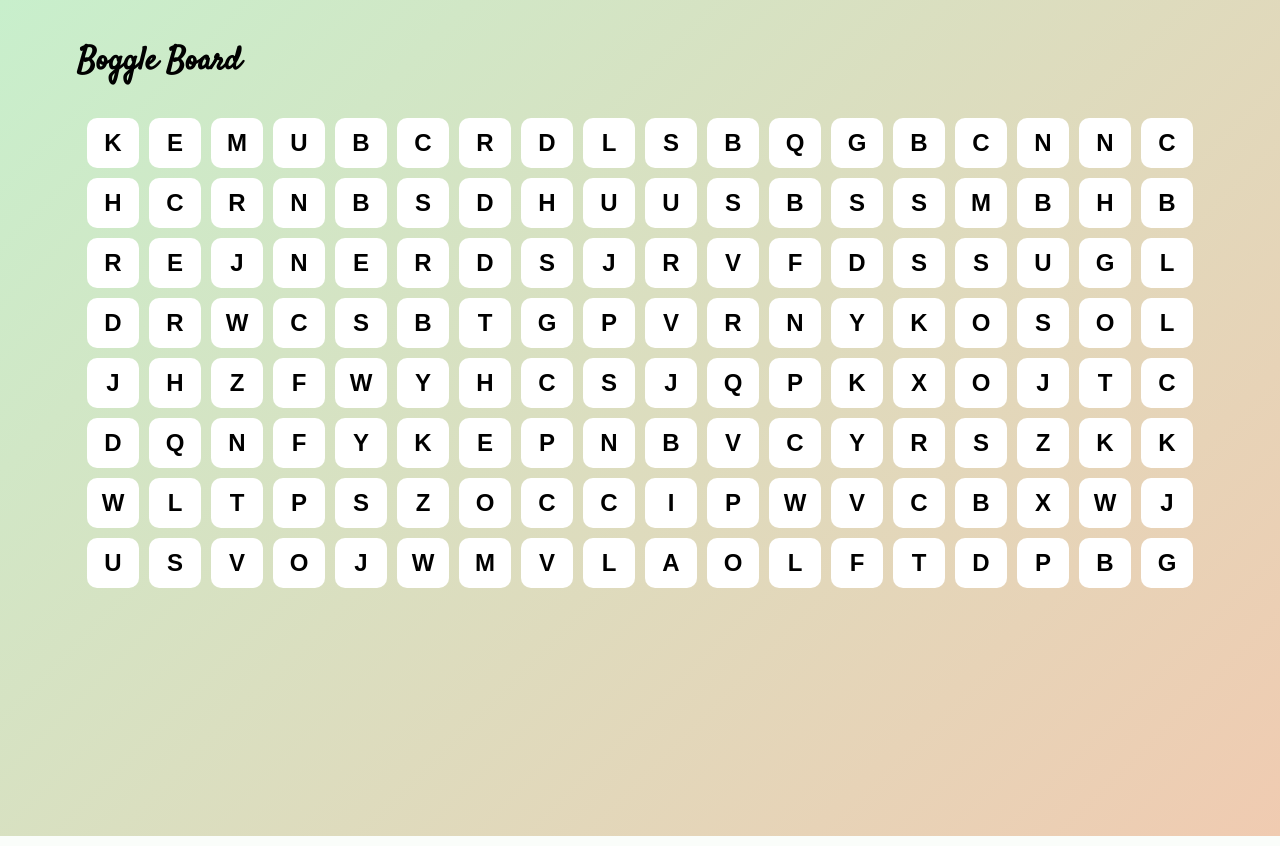
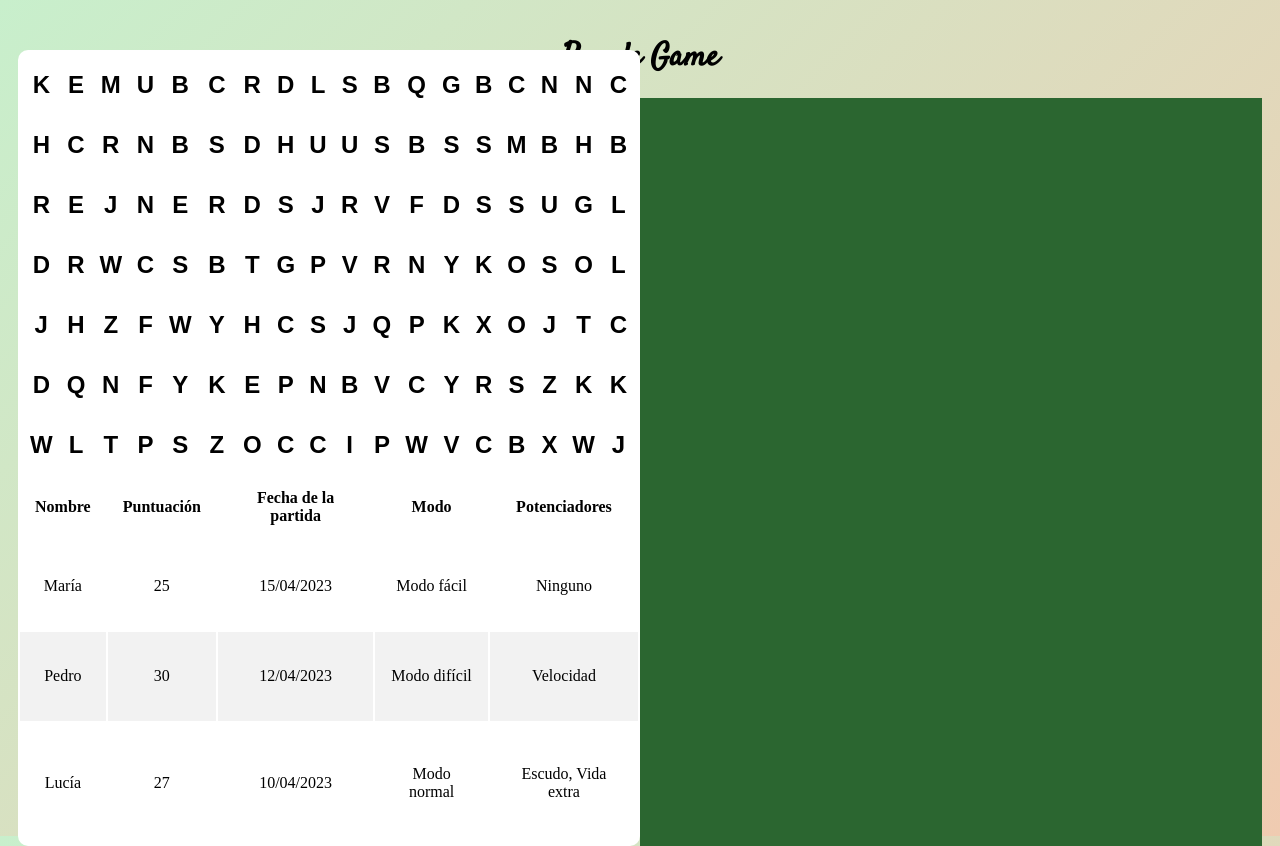
Before and after one commit to iso11ml/BOGGLE, a Django app: page /game/ in a window 1280 px wide. Run offline with Django 4.2, Linux system fonts and the light colour scheme.

Commit message:
add_ avances

```diff
--- a/BASE/TEMPLATES/BASE/game.html
+++ b/BASE/TEMPLATES/BASE/game.html
@@ -6,14 +6,17 @@
 
 </head>
 <body>
-<div class = "genral-container" >
+<div class = "general-container" >
     <!-- Contenedor 1 -->
     <div class = "title-container">
-        <h1>Boggle Board</h1>
+        <h1>Boggle Game</h1>
     </div>
     <!-- Contenedor 2 -->
-     <div class = "general-container">
-        <!-- Tablero -->
+     <div class = "body-general-container">
+    <!-- Columna 1 donde está el tablero -->
+        <div class = "right-column">
+            <!-- Fila 1-->
+            <div class = "row-up">
                 <table class="boggle-board">
                     {% for row in board %}
                         <tr>
@@ -24,6 +27,57 @@
                     {% endfor %}
                 </table>
             </div>
+
+            <div class = "row-down">
+                <table class = "score">
+                    <thead>
+                      <tr>
+                        <th>Nombre</th>
+                        <th>Puntuación</th>
+                        <th>Fecha de la partida</th>
+                        <th>Modo</th>
+                        <th>Potenciadores</th>
+                      </tr>
+                    </thead>
+                    <tbody>
+                        <tr>
+                            <td>María</td>
+                            <td>25</td>
+                            <td>15/04/2023</td>
+                            <td>Modo fácil</td>
+                            <td>Ninguno</td>
+                          </tr>
+
+                          <tr>
+                            <td>Pedro</td>
+                            <td>30</td>
+                            <td>12/04/2023</td>
+                            <td>Modo difícil</td>
+                            <td>Velocidad</td>
+                          </tr>
+
+                          <tr>
+                            <td>Lucía</td>
+                            <td>27</td>
+                            <td>10/04/2023</td>
+                            <td>Modo normal</td>
+                            <td>Escudo, Vida extra</td>
+                          </tr>
+                    </tbody>
+                  </table>
+            </div>
+
+            <!-- Fila 2-->
+
+
+
+        </div>
+        <!-- Columna 2 donde está el la tabla de puntuacion tiempo -->
+        <div class = "left-column">
+
+        </div>
+
+    </div>
 </div>
 
 
--- a/BASE/views.py
+++ b/BASE/views.py
@@ -10,3 +10,110 @@ def home(request):
 def boggle_board(request):
     board = [[random.choice('ABCDEFGHIJKLMNOPQRSTUVWXYZ') for j in range(18)] for i in range(8)]
     return render(request, 'BASE/game.html', {'board': board})
+
+# Trie
+
+
+class NodoTrie:
+    def __init__(self):
+        self.children = {}
+        self.final_de_palabra = False
+
+
+# class Trie:
+#     def __init__(self):
+#         self.root = NodoTrie()
+
+#     def Insert(self, word):
+#         nodo_actual = self.root
+#         for char in word:
+#             if char not in nodo_actual.children:
+#                 nodo_actual.children[char] = NodoTrie()
+#             nodo_actual = nodo_actual.children[char]
+#         nodo_actual.final_de_palabra = True
+
+#     def Delete(self, word):
+#         def eliminate_aux(node, word, depth):
+#             if depth == len(word):
+#                 node.final_de_palabra = False
+#                 return len(node.children) == 0
+#             char = word[depth]
+#             if char not in node.children:
+#                 return False
+#             eliminar_nodo_actual = eliminate_aux(node.children[char], word, depth + 1)
+#             if eliminar_nodo_actual:
+#                 del node.children[char]
+#             return len(node.children) == 0 and not node.final_de_palabra
+
+#         eliminate_aux(self.root, word, 0)
+
+#     def Search(self, word):
+#         nodo_actual = self.root
+#         for char in word:
+#             if char not in nodo_actual.children:
+#                 return False
+#             nodo_actual = nodo_actual.children[char]
+#         return nodo_actual.final_de_palabra
+
+#     def Autocomplete(self, prefijo):
+#         def funcion_aux(node, path):
+#             if node.final_de_palabra:
+#                 sugerencia.append("".join(path))
+#             for char, child_node in node.children.items():
+#                 path.append(char)
+#                 funcion_aux(child_node, path)
+#                 path.pop()
+#         sugerencia = []
+#         nodo_actual = self.root
+#         for char in prefijo:
+#             if char not in nodo_actual.children:
+#                 return sugerencia
+#             nodo_actual = nodo_actual.children[char]
+#         funcion_aux(nodo_actual, list(prefijo))
+#         return [suggestion[len(prefijo):] for suggestion in sugerencia]
+
+# # Para cargar el banco de palabras es necesario que el archivo este en la misma ruta que el código
+# # Se recomienda que tenga el mismo nombre '348713_BANCO_PALABRAS.txt'
+#     def Insertar_archivo(self):
+#         with open('348713_BANCO_PALABRAS.txt', 'r') as f:
+#             for line in f:
+#                 word = line.strip()
+#                 self.Insert(word)
+
+# bandera = -1;
+# trie = Trie()
+# trie.Insertar_archivo()
+
+#while(bandera == -1):
+#     opcion = int(input('Opción:\n1.- Buscar\n2.- Insertar\n3.- Eliminar\n4.- Autoacompletar\n5.- Salir\n'))
+#     if opcion == 1:
+#         palabra = input('Ingresa la palabra que deseas buscar: ')
+#         resultado = trie.Search(palabra)
+#         if resultado == False:
+#             print('\nLa palabra no existe\n')
+#         else:
+#             print(f'\nLa palabra si existe\n')
+#     elif opcion == 2:
+#         palabra = input('Ingrese la palabra: ')
+#         resultado = trie.Search(palabra)
+#         if resultado == False:
+#             trie.Insert(palabra)
+#             print('\nPalabra insertada correctamente\n')
+#         else:
+#             print('\nLa palabra ya se encuentra en el Trie\n')
+#     elif opcion == 3:
+#         palabra = input('Ingrese la palabra que desea eliminar: ')
+#         resultado = trie.Search(palabra)
+#         if resultado == False:
+#             print('\nLa palabra no existe\n')
+#         else:
+#             resultado = trie.Delete(palabra)
+#             print(f'\nLa palabra ha sido eliminada\n')
+#     elif opcion == 4:
+#         prefijo = input('Ingresa el prefijo: ')
+#         resultado = trie.Autocomplete(prefijo)
+#         print("El resultado de la busqueda es:\n")
+#         print(resultado)
+#     elif opcion == 5:
+#         bandera = 1
+        print('Hasta luego!')
--- a/static/styles/table.css
+++ b/static/styles/table.css
@@ -3,23 +3,84 @@
 h1{
     font-family: 'Satisfy', cursive;
 }
-
 body{
-    display: grid;
-    height: 100vh;
-    place-items: center;
-    place-content: center;
   padding: 10px;
   background: linear-gradient(135deg, #c8efcc, #f0cbb1);
-    grid-template-rows: 1fr 6fr;
+}
+
+.general-container{
+  height: 100vh;
+  width: 100%;
+  display: flex;
+  flex-direction: column;
+}
+
+.title-container{
+  height: 10vh;
+  /* background-color: aquamarine; */
+  display: flex;
+  align-items: center;
+  justify-content: center;
+}
+
+.body-general-container{
+  /* background-color:#000000 ; */
+  flex-grow: 1;
+  display: flex;
+}
+.left-column {
+
+  width: 50%;
+  height: 100%;
+  background-color: #2b6630;
+  /* display: flex;
+  flex-direction: column;
+  align-items: center;
+  justify-content: center;  */
+}
+
+.right-column {
+
+  width: 50%;
+  height: 100%;
+  /* background-color: #ec7928; */
+  display: flex;
+  flex-direction: column;
+  /*align-items: center;
+  justify-content: center; */
+}
+
+.row-up {
+  /* background-color: #943f3f; */
+  height: 50%;
+  width: 100%;
+  display: flex;
+  align-items: center;
+  justify-content: center;
+}
+
+.row-down {
+  /* background-color: #eee; */
+  /* padding: 4em; */
+  height: 50%;
+  width: 100%;
+  display: flex;
+  justify-content: center;
+  /* align-items: center; */
 
 }
+
+
   .boggle-board {
+  background-color: white;
   border-collapse: separate;
   border-spacing: 10px;
   margin: 20px auto 0;
-
   font-size: 24px;
+  border-radius: 10px;
+  /* display: flex;
+  justify-content: center;
+  align-items: center; */
 }
 
 .boggle-cell {
@@ -33,10 +94,33 @@ h1{
   background-color: white;
   color: black;
   border-radius: 10px;
-    /* box-shadow: 0 0 0 3px rgba(0, 0, 0, 0.1); */
+  /* box-shadow: 0 0 0 3px rgba(30, 30, 30, 0.357); */
   transition: background-color 0.2s ease-in-out;
 }
 
 .boggle-cell:hover {
   background-color: #d3d3d3;
 }
+
+.score {
+  max-width: 1125px;
+  width: 100%;
+  border-radius: 10px;
+  background-color: white;
+}
+
+
+
+.score th, .score td {
+  padding: 15px;
+  text-align: center;
+}
+
+.score th {
+  /* background-color: #333; */
+  color: black;
+}
+
+.score tbody tr:nth-child(even) {
+  background-color: #f2f2f2;
+}
```
Lines whose indentation alone changed are shown as unchanged.
